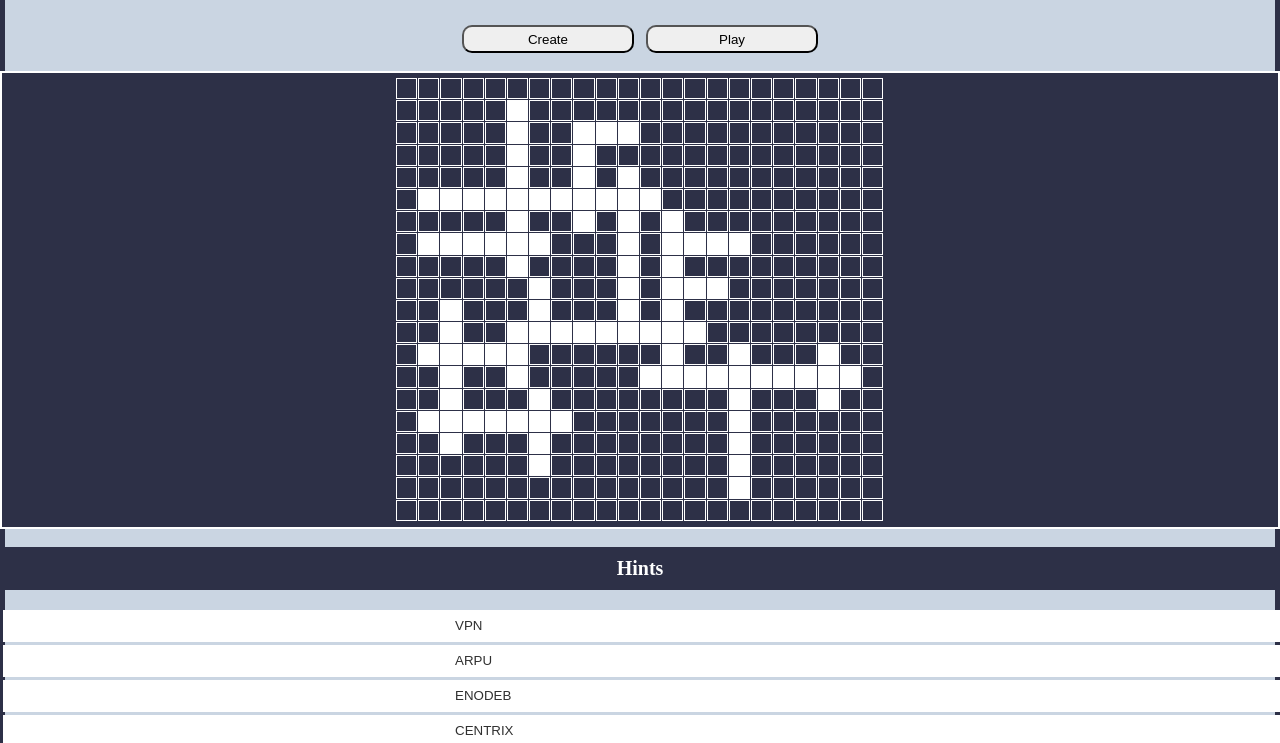
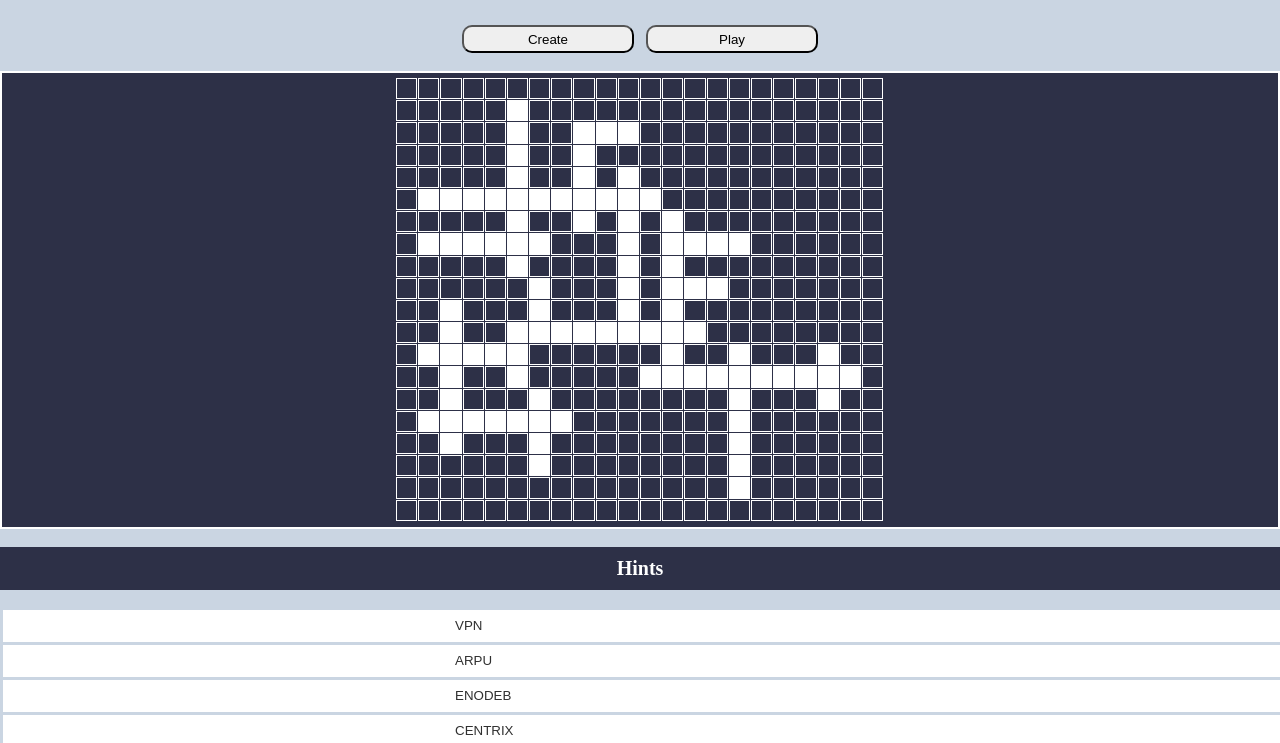
Before and after one commit to battleplayer02/jio-crossword-generator, a plain HTML site: page index.html in a window 1280 px wide. Shown: the part 57-800 px from the top of the page. Drawn offline with nearby package versions, Linux system fonts and the light colour scheme.

Commit message:
Update style.css

```diff
--- a/style.css
+++ b/style.css
@@ -3,7 +3,6 @@ html {
 }
 
 body {
-    border: #2D3047 solid 5px;
     background-color: #CAD5E2;
     height: 100%;
     min-width: 400px;
```
